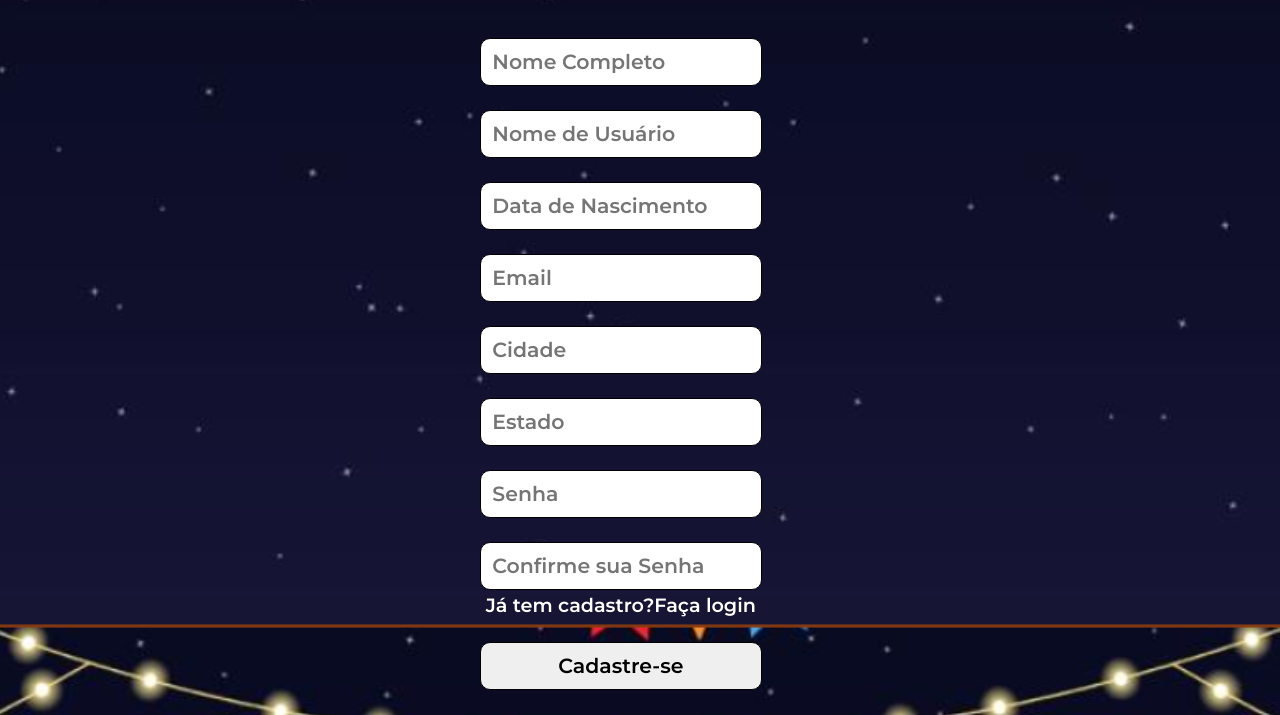
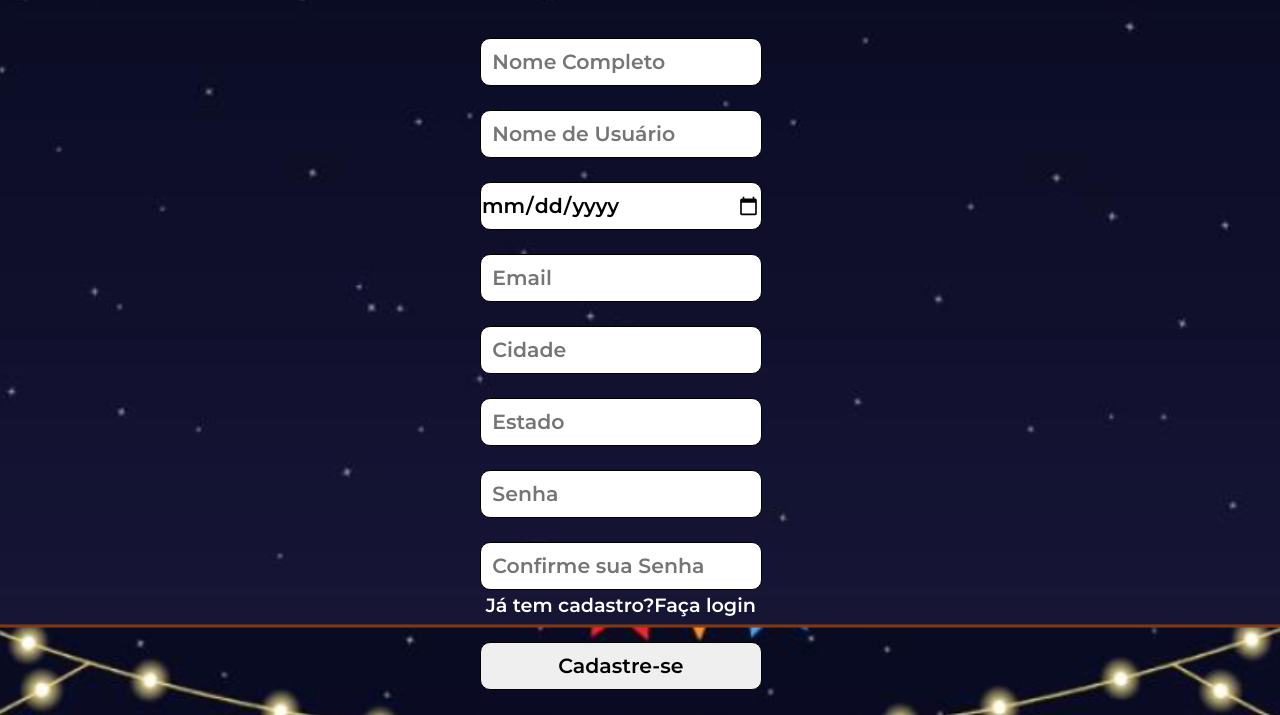
Before and after one commit to Miqueq/Desafio-4---Front-End, a plain HTML site: page formulario de cadastro.html in a window 1280 px wide. Shown: the part 174-889 px from the top of the page. Drawn offline with Linux system fonts and the light colour scheme.

Commit message:
Update formulario de cadastro.html

```diff
--- a/formulario de cadastro.html
+++ b/formulario de cadastro.html
@@ -27,7 +27,7 @@
             <form class="formulario__conteudo">
                 <input id="name" type="text" placeholder="  Nome Completo" required>
                 <input id="username" type="text" placeholder="  Nome de Usuário" required>
-                <input id="birthdate" type="number" placeholder="  Data de Nascimento"
+                <input id="birthdate" type="date" placeholder="  Data de Nascimento"
                     pattern="[0-9]{2}/[0-9]{2}/[0-9]{4}">
                 <input id="email" type="email" placeholder="  Email" required>
                 <input id="city" type="text" placeholder="  Cidade" required>
```
